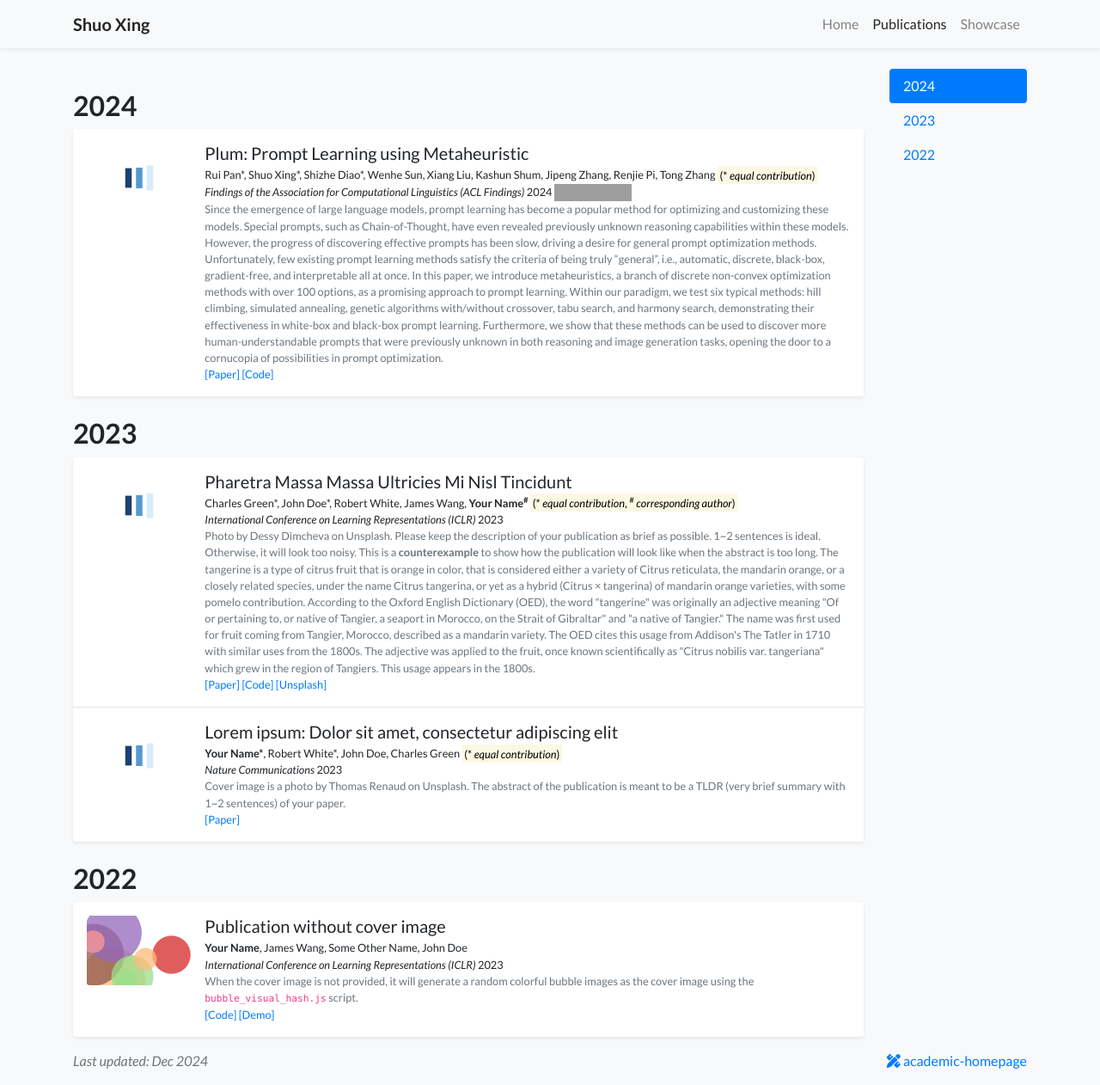
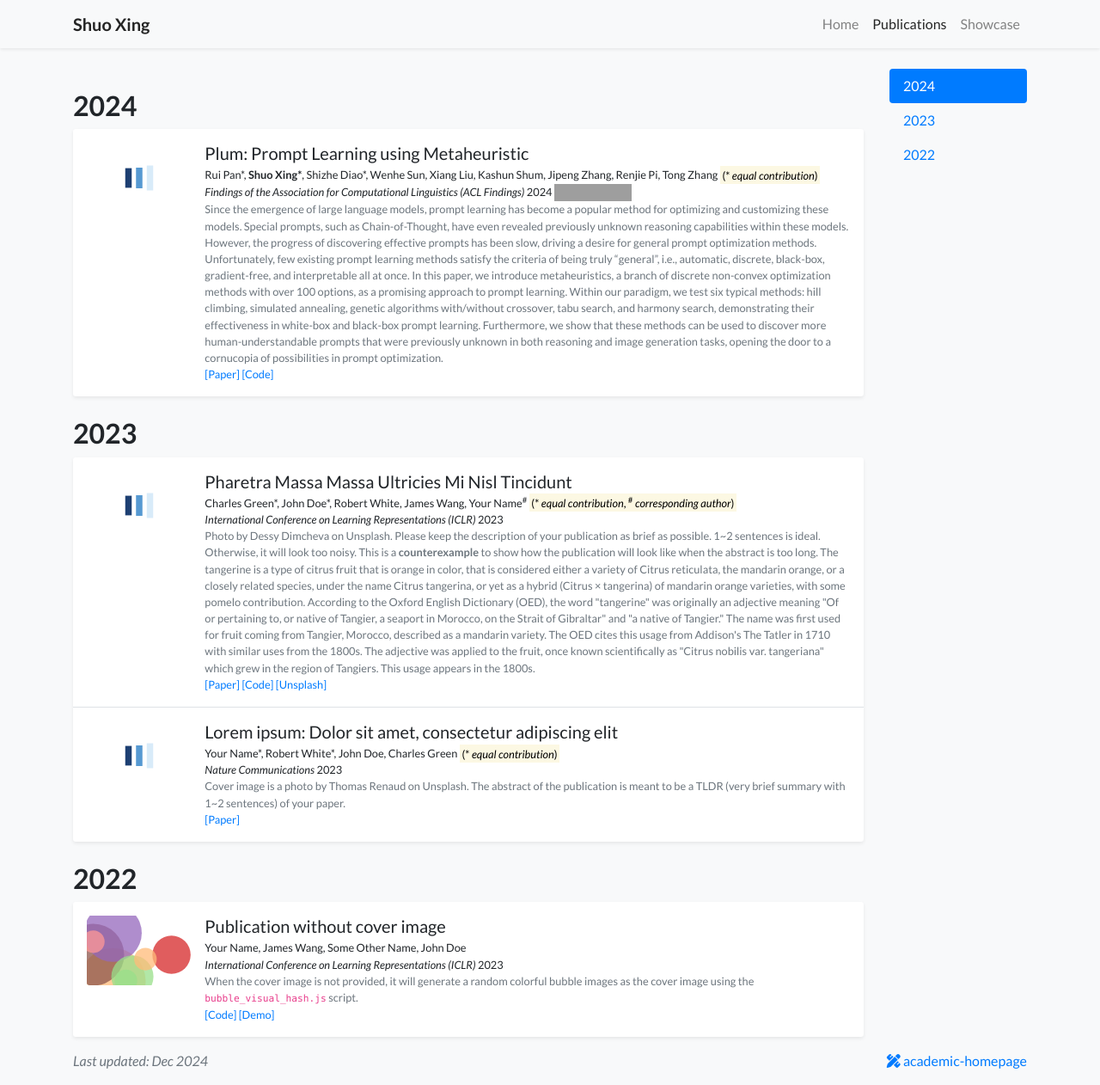
Before and after one commit to research4shuo/research4shuo.github.io, a Jekyll site: the page built from publications.html, in a window 1280 px wide and 1262 px high. Shown: the whole window at 86% size. Built offline with Jekyll 4.4.1, drawn with Linux system fonts in a browser that asks for light colours; nearby versions of some CDN libraries; a style sheet for code colours, icons or effects is not loaded; part of the change alters nothing that is shown; grey boxes are pictures that could not be loaded.

```diff
--- a/_data/authors.yml
+++ b/_data/authors.yml
@@ -1,4 +1,4 @@
-"Your Name":
+"Shuo Xing":
   bold: true
 
 "Robert White":
```
